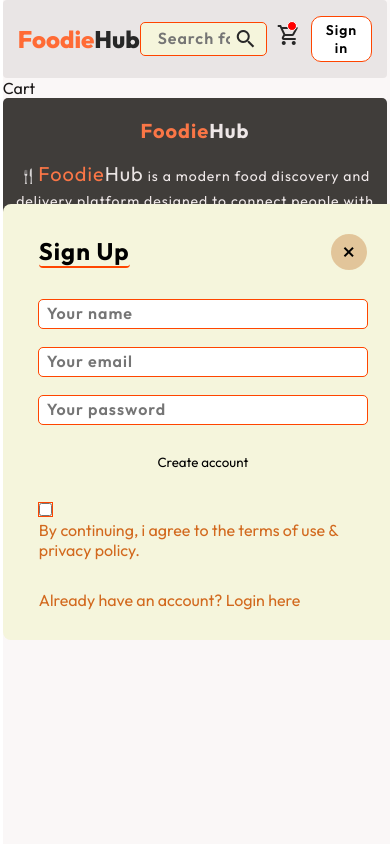
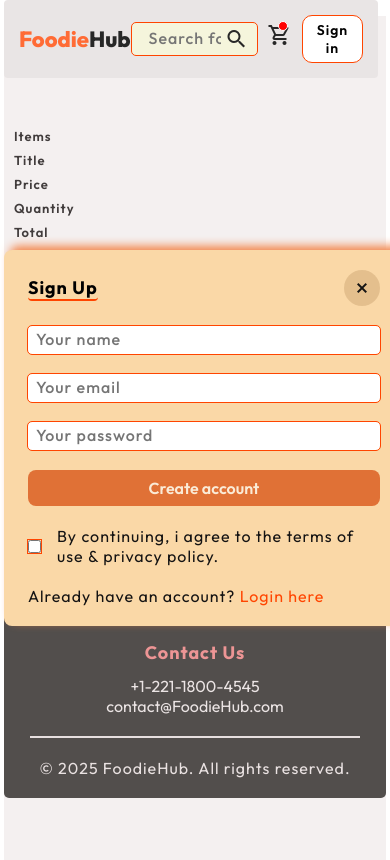
Before and after one commit to AkshitaGupta97/Mini-Food-Delivery, a React (Vite) app in the folder front-food/: page /cart in a window 390 px wide. Both pictures are taken after a click on the button "Sign in". Built offline with nearby package versions, Linux system fonts and the light colour scheme; grey boxes are pictures that could not be loaded; a web font is replaced by a local one.

Commit message:
added cart and LoginPop

```diff
--- a/front-food/index.html
+++ b/front-food/index.html
@@ -20,9 +20,8 @@
   <!-- Two Tone -->
   <link href="https://fonts.googleapis.com/icon?family=Material+Icons+Two+Tone" rel="stylesheet">
   <!-- Material Symbols Outlined -->
-  <link rel="stylesheet" href="https://fonts.googleapis.com/css2?family=Material+Symbols+Outlined:opsz,wght,FILL,GRAD@20..48,100..700,0..1,-50..200&icon_names=add" />
-  <link rel="stylesheet" href="https://fonts.googleapis.com/css2?family=Material+Symbols+Outlined:opsz,wght,FILL,GRAD@20..48,100..700,0..1,-50..200&icon_names=remove" />
-  <link rel="stylesheet" href="https://fonts.googleapis.com/css2?family=Material+Symbols+Outlined:opsz,wght,FILL,GRAD@20..48,100..700,0..1,-50..200&icon_names=close_small" />
+  <!-- Material Symbols Outlined (include full set for outlined symbols) -->
+  <link rel="stylesheet" href="https://fonts.googleapis.com/css2?family=Material+Symbols+Outlined:opsz,wght,FILL,GRAD@20..48,100..700,0..1,-50..200&display=swap" />
 
   <title>Food Delivery</title>
 </head>
--- a/front-food/src/components/Footer/footer.css
+++ b/front-food/src/components/Footer/footer.css
@@ -9,6 +9,9 @@
     flex-direction: column;
     align-items: center;
 }
+.footer p {
+    color: #f1ecec;
+}
 .footer-content {
    display: grid;
     grid-template-columns: 2fr 1fr 1fr;
@@ -17,6 +20,7 @@
 .footer-content p {
     margin: 0;
     font-size: 14px;
+    color: #f1ecec;
 }
 .footer-content-left {
     display: flex;
@@ -31,7 +35,6 @@
 }
 .footer-content-left span {
     font-size: 20px;
-    color: #f1ecec;
 }
 .footer-content-left p {
     max-width: 400px;
--- a/front-food/src/components/LoginPopup/LoginPop.jsx
+++ b/front-food/src/components/LoginPopup/LoginPop.jsx
@@ -10,7 +10,7 @@ function LoginPop({setShowLogin}) {
       <form className="login-popup-container" >
         <div className="login-popup-title">
           <h2>{currState}</h2>
-          <p onClick={() => setShowLogin(false)} ><span class=" cross-icon material-symbols-outlined">close_small</span></p>
+          <p onClick={() => setShowLogin(false)} ><span className=" cross-icon material-symbols-outlined">close_small</span></p>
         </div>
         <div className="login-popup-inputs">
           {
@@ -21,14 +21,14 @@ function LoginPop({setShowLogin}) {
           <input type="email" placeholder="Your email" required  />
           <input type="password" placeholder="Your password" required />
         </div>
-        <button>{currState==="Sign Up" ? "Create account": "Login"}</button>
+        <button className="sign-login">{currState==="Sign Up" ? "Create account": "Login"}</button>
         <div className="login-popup-condition">
           <input type="checkbox" required />
           <p>By continuing, i agree to the terms of use & privacy policy. </p>
         </div>
         {
-          currState==="Login"? <p>Create a new account? <span onClick={() => setCurrState("Sign Up")}>Click here</span> </p>
-          : <p>Already have an account? <span onClick={() => setCurrState("Login")}>Login here</span> </p>
+          currState==="Login"? <p>Create a new account? <span className="color-login-sign" onClick={() => setCurrState("Sign Up")}>Click here</span> </p>
+          : <p>Already have an account? <span className="color-login-sign" onClick={() => setCurrState("Login")}>Login here</span> </p>
         }
 
       </form>
--- a/front-food/src/components/LoginPopup/loginPop.css
+++ b/front-food/src/components/LoginPopup/loginPop.css
@@ -1,21 +1,23 @@
 .login-popup {
     position: absolute;
     z-index: 11;
-    width: 100%;
+    top: 16px;
+    width: 98%;
     height: 100%;
-    background-color: rgba(210, 192, 192, 0.124);
+    background-color: rgba(210, 192, 192, 0.238);
     display: grid;
 }
 .login-popup-container {
     place-self: center;
     width: max(23vw,  400px);
     color: chocolate;
-    background-color: beige;
+    background-color: rgb(250, 216, 167);
     display: flex;
     flex-direction: column;
     gap: 30px;
     padding: 30px 36px;
     border-radius: 8px;
+    box-shadow: 6px -4px 10px #f3854a;
     font-size: 16px;
     animation: fadeIn 0.5s;
 }
@@ -52,13 +54,50 @@
 }
 input::placeholder {
     font-size: 16px;
-    font-weight: 600;
+    font-weight: 500;
     letter-spacing: 1px;
 }
 input {
     outline: 1px solid orangered;
 }
-input:focus{
-    outline: none;
-    border: 2px solid saddlebrown;
+.sign-login{
+    font-size: 18px;
+    font-weight: 600;
+    background-color: #e07136;
+    color: antiquewhite;
+    padding: 10px 16px;
+    border-radius: 8px;
 }
+.sign-login:hover {
+    background-color: #c35920;
+    transform: translateY(-4px);
+}
+.login-popup-condition {
+    display: flex;
+    align-items: center;
+    justify-content: space-between;
+    gap: 16px;
+}
+p {
+    color: rgb(20, 19, 19);
+    letter-spacing: 1px;
+}
+.color-login-sign {
+    color: orangered;
+    cursor: pointer;
+}
+
+@media (max-width: 768px) {
+    .login-popup-container {
+        width: max(23vw,  400px);
+        padding: 20px 24px;
+        gap: 20px;
+    }
+    .login-popup-title h2 {
+        font-size: 18px;
+    }
+    .sign-login {
+        font-size: 16px;
+        padding: 8px 12px;
+    }
+}
--- a/front-food/src/components/Navbar/Navbar.css
+++ b/front-food/src/components/Navbar/Navbar.css
@@ -9,7 +9,8 @@
     display: flex;
     justify-content: space-between;
     align-items: center;
-    margin: auto;
+    margin: 0; /* occupy full width */
+    width: 98%;
     position: sticky;
     top: 0;
     z-index: 1000;
@@ -108,7 +109,7 @@ input:focus::placeholder {
 
 /* when page is scrolled add a subtle solid background and shadow for readability */
 .navbar.scrolled{
-    background-color: rgba(248, 237, 158, 0.98);
+    background-color: #f8ee9ec7;
     box-shadow: 0 6px 20px rgba(0,0,0,0.12);
     padding: 10px 15px;
 }
@@ -131,15 +132,15 @@ input:focus::placeholder {
     .nav-right span {
         width: 28px;
     }
-    .signup-btn {
+    .nav-login {
         font-size: 14px;
         padding: 3px 6px;
     }
 }
 
-@media (max-width: 900px){
+@media (max-width: 940px){
     .logo {
-        font-size: 24px;
+        font-size: 22px;
     }
     .navbar-menu {
         gap: 16px;
@@ -180,3 +181,11 @@ input:focus::placeholder {
         width: 80px;
     }
 }
+
+/* extra small screens: compact navbar */
+@media (max-width: 360px) {
+    .logo { font-size: 18px }
+    .navbar { padding: 8px }
+    .nav-right { gap: 8px }
+    .nav-cart { font-size: 20px }
+}
--- a/front-food/src/components/Navbar/Navbar.jsx
+++ b/front-food/src/components/Navbar/Navbar.jsx
@@ -19,7 +19,7 @@ function Navbar({setShowLogin}) {
 
     return (
         <div className={`navbar ${scrolled ? 'scrolled' : ''}`}>
-            <div className="logo">Foodie<i>Hub</i></div>
+            <Link to="/"><div className="logo">Foodie<i>Hub</i></div></Link>
             <ul className="navbar-menu">
                 <Link to="/" onClick={() => setMenu("home")} className={menu === "home" ? "active" : ""}>home</Link>
                 <a href="#explore-menu" onClick={() => setMenu("menu")} className={menu === "menu" ? "active" : ""}>menu</a>
@@ -32,7 +32,7 @@ function Navbar({setShowLogin}) {
                     <span className="search-btn material-icons-outlined">search</span>
                 </div>
                 <div className="nav-cart">
-                    <span className="material-icons-outlined">shopping_cart</span>
+                    <Link to="/cart"><span className="material-icons-outlined">shopping_cart</span></Link>
                     <div className="dot-cart"></div>
                 </div>
                 <div className="nav-login">
--- a/front-food/src/pages/Cart/Cart.css
+++ b/front-food/src/pages/Cart/Cart.css
@@ -0,0 +1,86 @@
+
+.cart{
+    margin-top: 50px;
+    font-weight: 600;
+    /* make cart full width of the viewport and avoid horizontal overflow */
+    width: 96vw;
+    box-sizing: border-box;
+    padding: 0 16px;
+}
+.cart-items-title {
+    display: grid;
+    grid-template-columns: 1.5fr 1fr 1fr 1fr 1fr 0.5fr;
+    align-items: center;
+    font-size: max(1vw, 16px);
+    gap: 12px;
+}
+.cart-items .head-part {
+    color: crimson;
+}
+ hr{
+    border: 1px solid darkgreen;
+
+}
+.cart-items-item {
+    margin: 10px 0;
+    color: black;
+    display: grid;
+    grid-template-columns: 1.5fr 1fr 1fr 1fr 1fr 0.5fr;
+    align-items: center;
+    gap: 12px;
+}
+.cart-items-item img {
+    width: 100px;
+    height: 100px;
+    border-radius: 8px;
+    object-fit: cover;
+}
+.cart-items-item .item-name {
+    color: brown;
+
+}
+.last-part {
+    margin-bottom: 16px;
+}
+.cross{
+    cursor: pointer;
+    font-size: 24px;
+    font-weight: 600;
+    color: #e85757;
+}
+.cross:hover {
+    color: #e92424;
+}
+
+/* Responsive: reduce columns for small screens */
+@media (max-width: 1000px) {
+    .cart-items-title,
+    .cart-items-item {
+        grid-template-columns: 1fr 1fr 1fr 1fr; /* reduce columns */
+        font-size: 14px;
+    }
+    .cart-items-item img { width: 80px; height: 80px }
+}
+
+@media (max-width: 720px) {
+    .cart-items-title,
+    .cart-items-item {
+        grid-template-columns: 1fr 1fr 1fr; /* stack more compactly */
+        gap: 8px;
+        font-size: 13px;
+    }
+    .cart-items-item img { width: 64px; height: 64px }
+}
+
+@media (max-width: 480px) {
+    .cart{
+        padding: 0 10px;
+    }
+    .cart-items-title,
+    .cart-items-item {
+        grid-template-columns: 1fr; /* stack vertically on very small screens */
+        text-align: left;
+        row-gap: 8px;
+    }
+    .cart-items-item img { width: 100%; height: 160px }
+}
--- a/front-food/src/pages/Cart/Cart.jsx
+++ b/front-food/src/pages/Cart/Cart.jsx
@@ -1,8 +1,45 @@
+import { useContext } from "react";
 import "./Cart.css";
+import { StoreContext } from "../../components/context/StoreContext";
 
 function Cart() {
+
+  const {cartItem, food_list, removeFromCart} = useContext(StoreContext);
+
   return (
-    <div>Cart</div>
+    <div className="cart">
+      <div className="cart-items">
+        <div className=" head-part cart-items-title">
+          <p>Items</p>
+          <p>Title</p>
+          <p>Price</p>
+          <p>Quantity</p>
+          <p>Total</p>
+          <p>Remove</p>
+        </div>
+        <br />
+        <hr />
+        {
+          food_list.map((item, index) => {
+            if(cartItem[item._id] > 0){
+              return(
+                <div className="last-part">
+                  <div key={index} className="cart-items-title cart-items-item">
+                    <img src={item.image} alt={item.name} />
+                    <p className="item-name">{item.name}</p>
+                    <p>${item.price}</p>
+                    <p>{cartItem[item._id]}</p>
+                    <p>${item.price * cartItem[item._id]}</p>
+                    <p onClick={()=>removeFromCart(item._id)} className="cross">X</p>
+                  </div>
+                  <hr />
+                </div>
+              )
+            }
+          })
+        }
+      </div>
+    </div>
   )
 }
 
```
